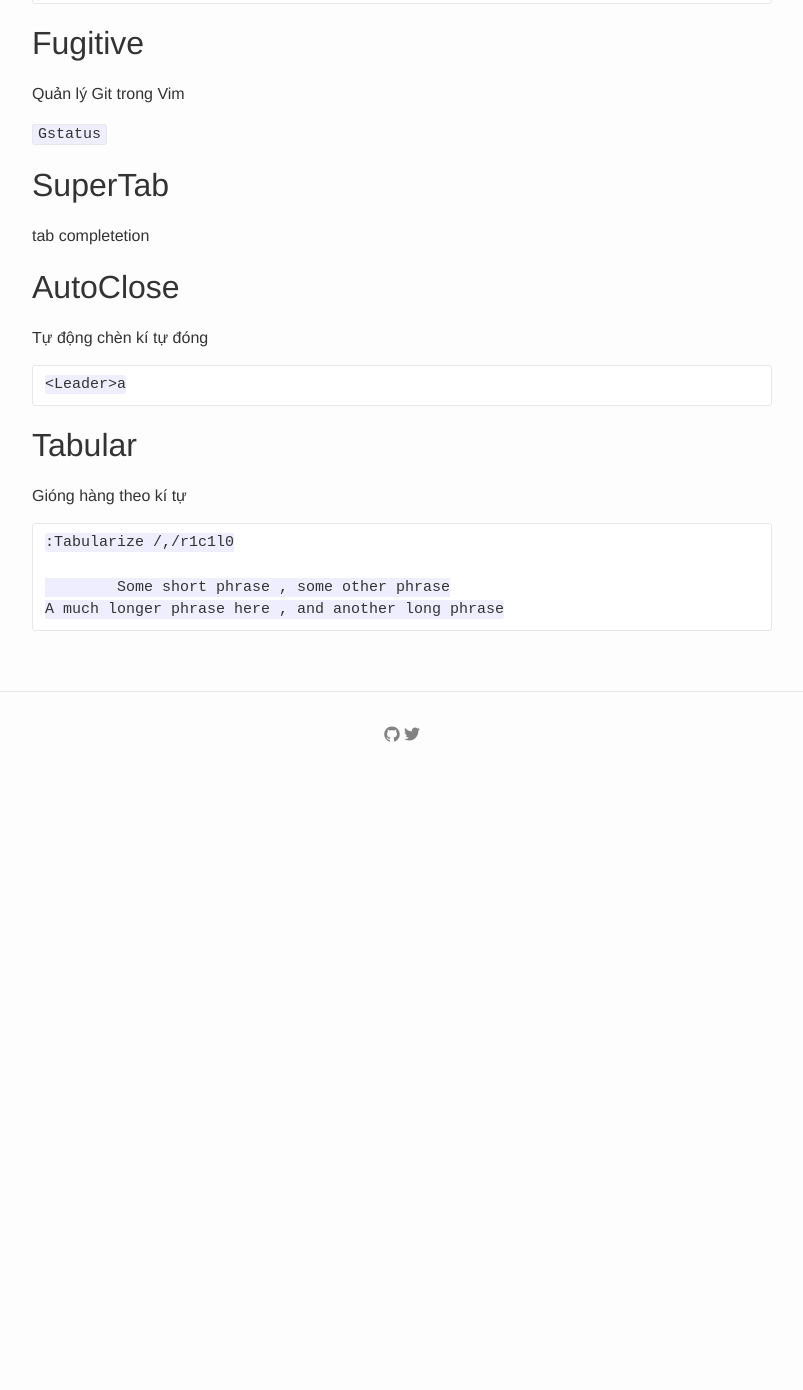
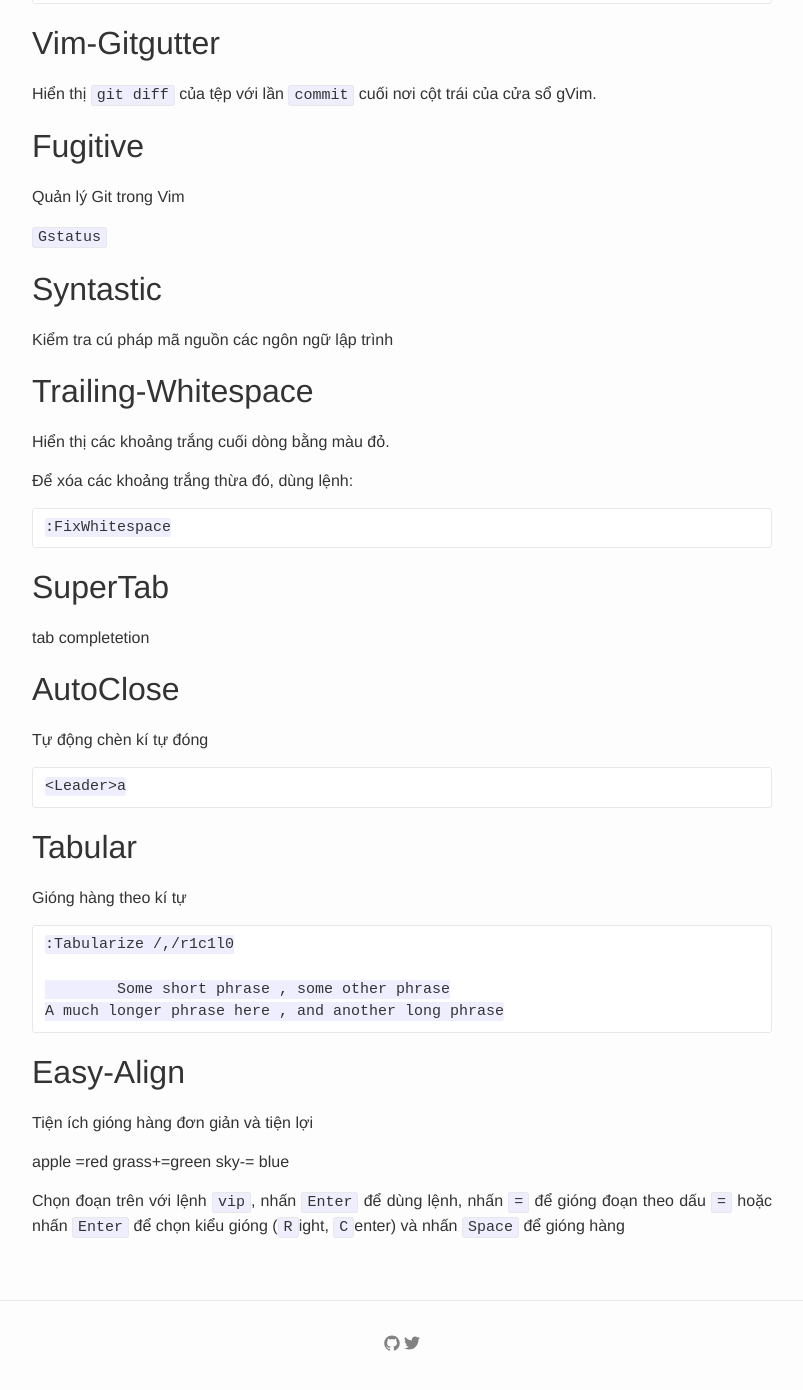
Before and after one commit to tuantda/tuantda.github.io, a Jekyll site: the page built from _posts/2014-11-19-vim-plugin.md, in a window 1280 px wide and 1400 px high, scrolled down 402 px. Shown: the top 1390 px of the window, without its empty margins (238-1041 px from the left). Built offline with Jekyll 4.4.1, drawn with Linux system fonts in a browser that asks for light colours; before the commit the page ends 1193 px from its top, so only the background shows below that.

Commit message:
them cac plugin cua VIM

```diff
--- a/_posts/2014-11-19-vim-plugin.md
+++ b/_posts/2014-11-19-vim-plugin.md
@@ -12,11 +12,27 @@
     execute pathogen#infect()
     execute pathogen#helptags()
 
+## [Vim-Gitgutter](https://github.com/airblade/vim-gitgutter)
+
+Hiển thị `git diff` của tệp với lần `commit` cuối nơi cột trái của cửa sổ gVim.
+
 ## [Fugitive](https://github.com/tpope/vim-fugitive)
 
 Quản lý Git trong Vim
 
 `Gstatus`
+
+## [Syntastic](https://github.com/scrooloose/syntastic)
+
+Kiểm tra cú pháp mã nguồn các ngôn ngữ lập trình
+
+## [Trailing-Whitespace](https://github.com/bronson/vim-trailing-whitespace)
+
+Hiển thị các khoảng trắng cuối dòng bằng màu đỏ.
+
+Để xóa các khoảng trắng thừa đó, dùng lệnh:
+
+    :FixWhitespace
 
 ## [SuperTab](https://github.com/ervandew/supertab)
 
@@ -36,3 +52,15 @@
 
             Some short phrase , some other phrase
     A much longer phrase here , and another long phrase
+
+## [Easy-Align](https://github.com/junegunn/vim-easy-align)
+
+Tiện ích gióng hàng đơn giản và tiện lợi
+
+apple   =red
+grass+=green
+sky-=   blue
+
+Chọn đoạn trên với lệnh `vip`, nhấn `Enter` để dùng lệnh, nhấn `=` để gióng
+đoạn theo dấu `=` hoặc nhấn `Enter` để chọn kiểu gióng (`R`ight, `C`enter) và
+nhấn `Space` để gióng hàng
```
